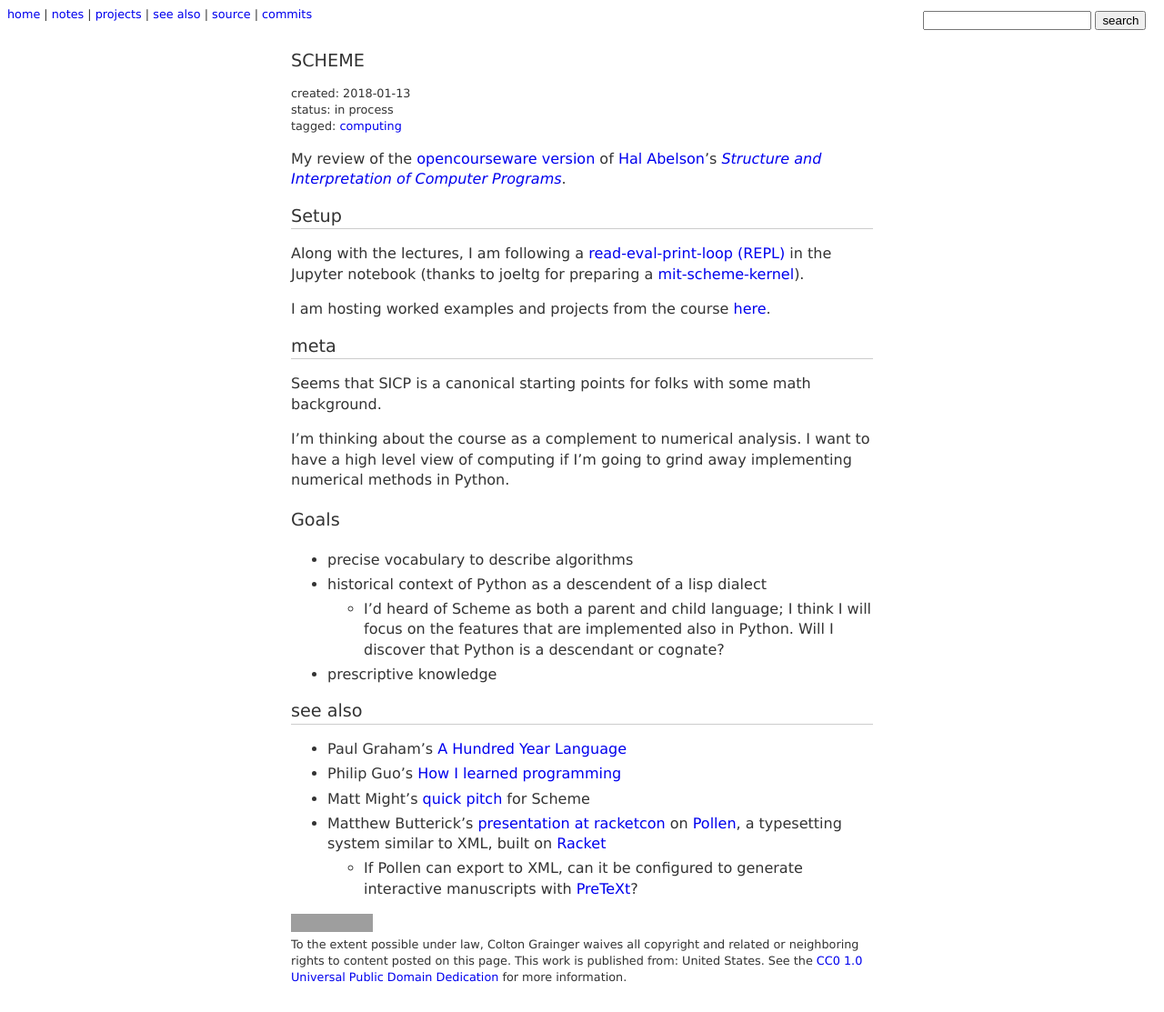
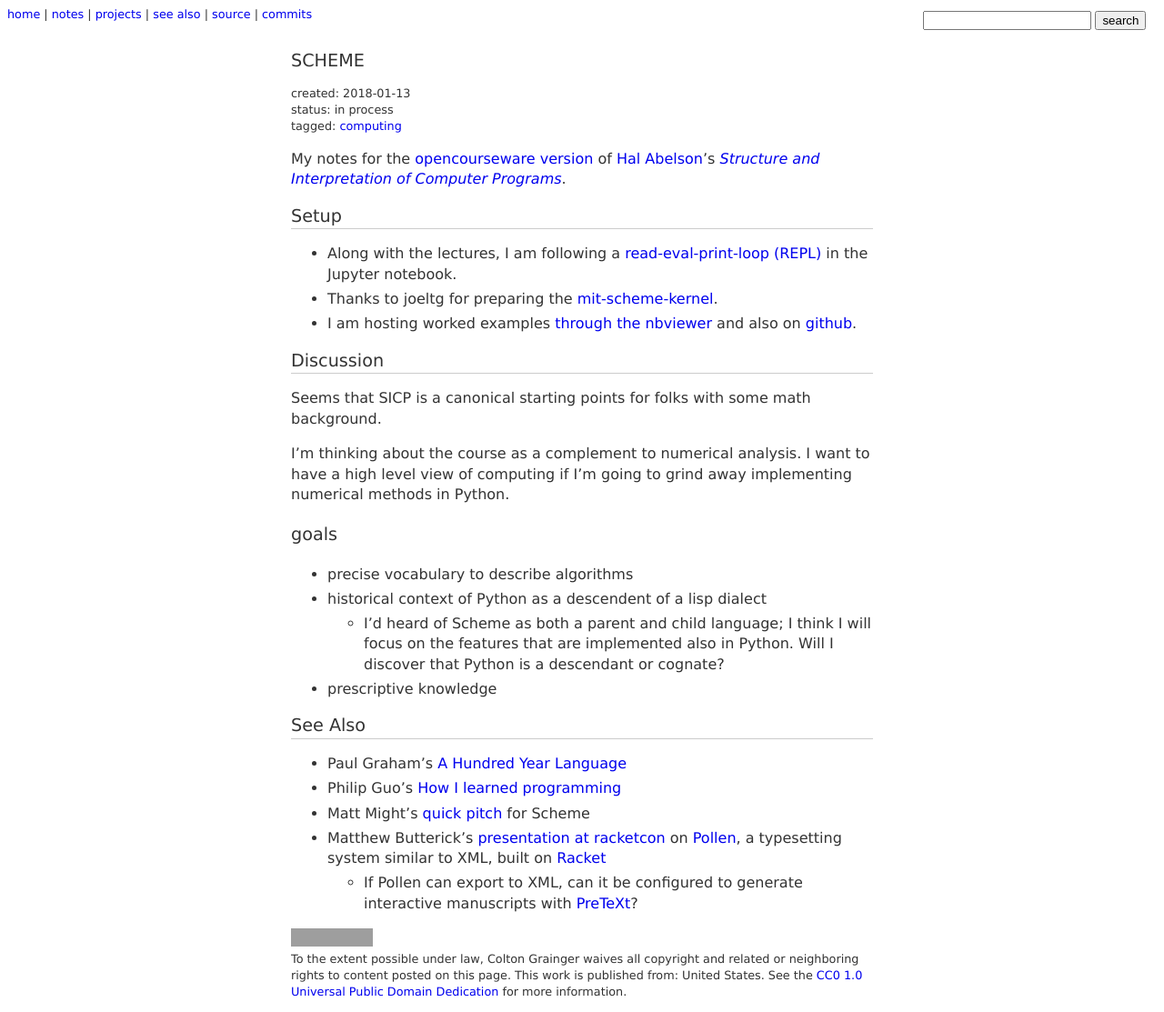
Before and after one commit to coltongrainger/blog, a Jekyll site: the page built from _posts/2018-01-13-scheme.md, in a window 1280 px wide. Shown: the whole page at 91% size. Built offline with Jekyll 4.4.1, drawn with Linux system fonts in a browser that asks for light colours; our own code applies the rules of GitHub Pages for plain Markdown files; grey boxes are pictures that could not be loaded.

Commit message:
finish up styling scheme stuff, should be good enuf to work in the nb from now

```diff
--- a/_posts/2018-01-13-scheme.md
+++ b/_posts/2018-01-13-scheme.md
@@ -7,28 +7,28 @@ tags:
 status: in process
 ---
 
-My review of the [opencourseware version](https://ocw.mit.edu/courses/electrical-engineering-and-computer-science/6-001-structure-and-interpretation-of-computer-programs-spring-2005/index.htm) of [Hal Abelson](https://en.wikipedia.org/wiki/Hal_Abelson)'s *[Structure and Interpretation of Computer Programs](https://mitpress.mit.edu/sicp/full-text/book/book.html)*.
+My notes for the [opencourseware version](https://ocw.mit.edu/courses/electrical-engineering-and-computer-science/6-001-structure-and-interpretation-of-computer-programs-spring-2005/index.htm) of [Hal Abelson](https://en.wikipedia.org/wiki/Hal_Abelson)'s *[Structure and Interpretation of Computer Programs](https://mitpress.mit.edu/sicp/full-text/book/book.html)*.
 
 ## Setup
 
-Along with the lectures, I am following a [read-eval-print-loop (REPL)](https://en.wikipedia.org/wiki/Read%E2%80%93eval%E2%80%93print_loop) in the Jupyter notebook (thanks to joeltg for preparing a [mit-scheme-kernel](https://github.com/joeltg/mit-scheme-kernel)).
+- Along with the lectures, I am following a [read-eval-print-loop (REPL)](https://en.wikipedia.org/wiki/Read%E2%80%93eval%E2%80%93print_loop) in the Jupyter notebook.
+- Thanks to joeltg for preparing the [mit-scheme-kernel](https://github.com/joeltg/mit-scheme-kernel).
+- I am hosting worked examples [through the nbviewer](https://nbviewer.jupyter.org/github/coltongrainger/notebooks/tree/master/compsci/) and also on [github](https://github.com/coltongrainger/notebooks/tree/master/compsci).
 
-I am hosting worked examples and projects from the course [here](https://nbviewer.jupyter.org/github/coltongrainger/notebooks/tree/master/compsci/).
-
-## meta
+## Discussion
 
 Seems that SICP is a canonical starting points for folks with some math background.
 
 I'm thinking about the course as a complement to numerical analysis. I want to have a high level view of computing if I'm going to grind away implementing numerical methods in Python.
 
-### Goals
+### goals
 
 - precise vocabulary to describe algorithms
 - historical context of Python as a descendent of a lisp dialect
   - I'd heard of Scheme as both a parent and child language; I think I will focus on the features that are implemented also in Python. Will I discover that Python is a descendant or cognate?
 - prescriptive knowledge
 
-## see also
+## See Also
 
 - Paul Graham's [A Hundred Year Language](http://www.paulgraham.com/hundred.html)
 - Philip Guo's [How I learned programming](http://www.pgbovine.net/how-i-learned-programming.htm)
```
